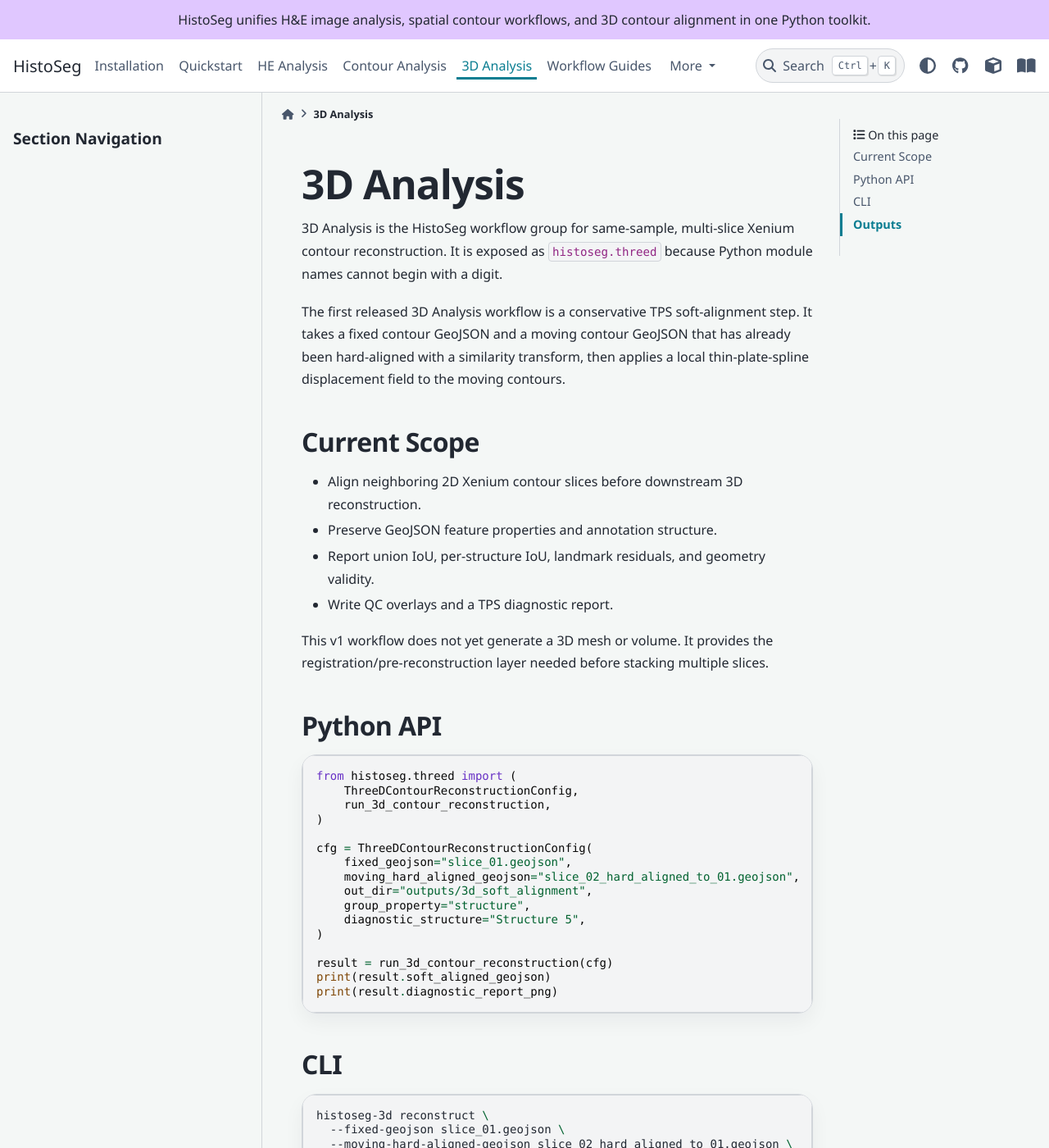
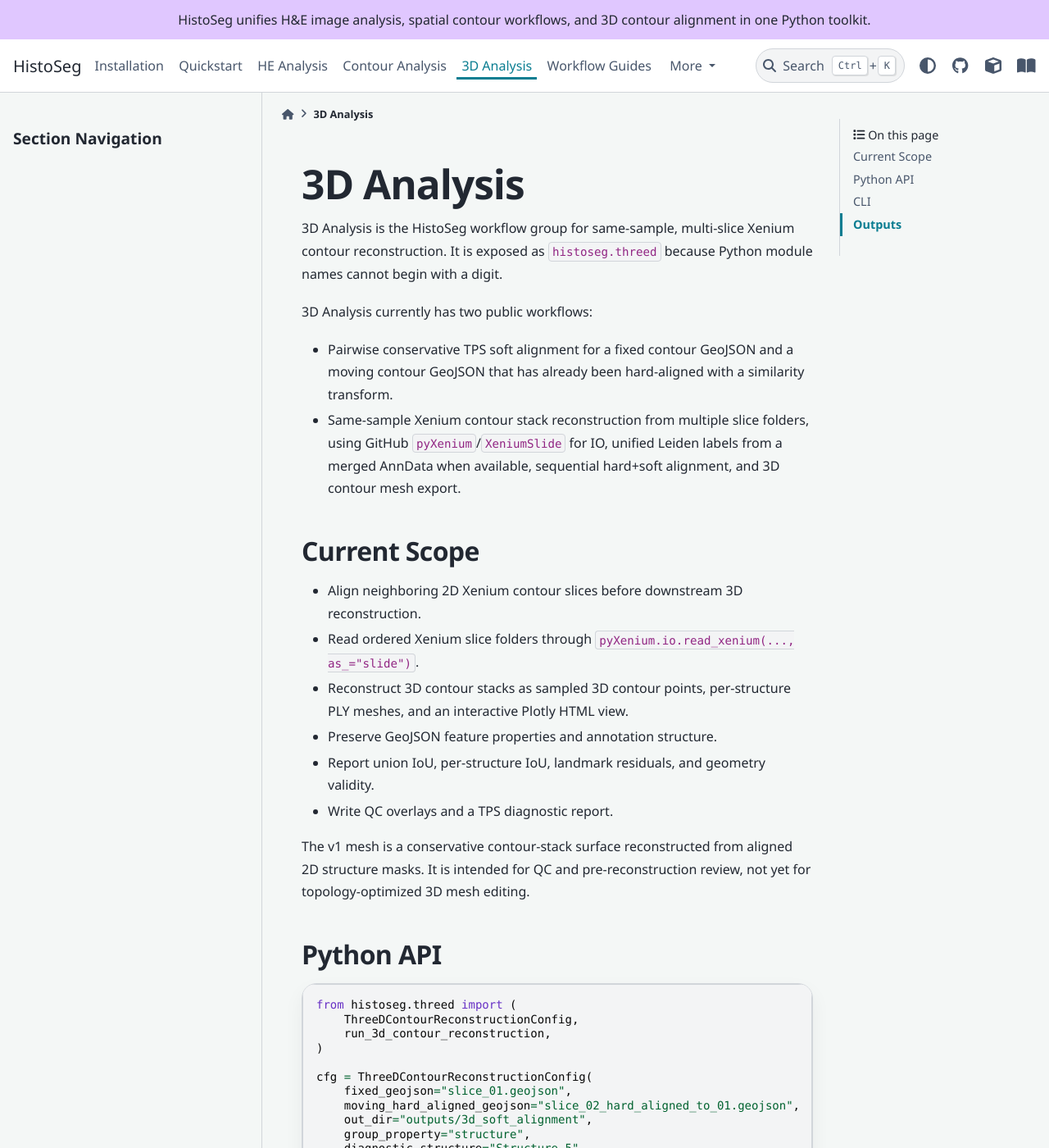
Before and after one commit to hutaobo/HistoSeg, a Sphinx documentation site: the page built from docs/3d_analysis.md, in a window 1280 px wide and 1400 px high. Shown: the whole window at 82% size. Built offline with Sphinx 7.4.7 and the PyData theme 0.15.4, drawn with Linux system fonts in a browser that asks for light colours; pages that are not in the unit, such as notebooks, are missing from menus; some of the changed text lies outside the part shown.

Commit message:
Add pyXenium 3D contour stack reconstruction

````diff
--- a/docs/3d_analysis.md
+++ b/docs/3d_analysis.md
@@ -4,22 +4,32 @@
 contour reconstruction. It is exposed as `histoseg.threed` because Python
 module names cannot begin with a digit.
 
-The first released 3D Analysis workflow is a conservative TPS soft-alignment
-step. It takes a fixed contour GeoJSON and a moving contour GeoJSON that has
-already been hard-aligned with a similarity transform, then applies a local
-thin-plate-spline displacement field to the moving contours.
+3D Analysis currently has two public workflows:
+
+- Pairwise conservative TPS soft alignment for a fixed contour GeoJSON and a
+  moving contour GeoJSON that has already been hard-aligned with a similarity
+  transform.
+- Same-sample Xenium contour stack reconstruction from multiple slice folders,
+  using GitHub `pyXenium`/`XeniumSlide` for IO, unified Leiden labels from a
+  merged AnnData when available, sequential hard+soft alignment, and 3D
+  contour mesh export.
 
 ## Current Scope
 
 - Align neighboring 2D Xenium contour slices before downstream 3D
   reconstruction.
+- Read ordered Xenium slice folders through `pyXenium.io.read_xenium(...,
+  as_="slide")`.
+- Reconstruct 3D contour stacks as sampled 3D contour points, per-structure PLY
+  meshes, and an interactive Plotly HTML view.
 - Preserve GeoJSON feature properties and annotation structure.
 - Report union IoU, per-structure IoU, landmark residuals, and geometry
   validity.
 - Write QC overlays and a TPS diagnostic report.
 
-This v1 workflow does not yet generate a 3D mesh or volume. It provides the
-registration/pre-reconstruction layer needed before stacking multiple slices.
+The v1 mesh is a conservative contour-stack surface reconstructed from aligned
+2D structure masks. It is intended for QC and pre-reconstruction review, not yet
+for topology-optimized 3D mesh editing.
 
 ## Python API
 
@@ -42,6 +52,28 @@
 print(result.diagnostic_report_png)
 ```
 
+For a multi-slice stack:
+
+```python
+from histoseg.threed import (
+    ThreeDStackReconstructionConfig,
+    run_3d_stack_reconstruction,
+)
+
+cfg = ThreeDStackReconstructionConfig(
+    xenium_root="polyp",
+    segmentation_strategy="polyp/contour for alignment/segmentationstrategy.txt",
+    merged_h5ad="polyp/pdc_merge_leiden/polyp_32samples_processed_leiden.h5ad",
+    merged_cluster_column="leiden_1_0",
+    out_dir="outputs/polyp_3d_reconstruction",
+    z_spacing_um=5.0,
+)
+
+result = run_3d_stack_reconstruction(cfg)
+print(result.visualization_html)
+print(result.mesh_dir)
+```
+
 ## CLI
 
 ```bash
@@ -56,6 +88,19 @@
 The CLI performs only the soft TPS step. The moving sample should already be
 hard-aligned to the fixed sample.
 
+For a same-sample stack:
+
+```bash
+histoseg-3d reconstruct-stack \
+  --xenium-root polyp \
+  --segmentation-strategy "polyp/contour for alignment/segmentationstrategy.txt" \
+  --merged-h5ad "polyp/pdc_merge_leiden/polyp_32samples_processed_leiden.h5ad" \
+  --merged-cluster-column leiden_1_0 \
+  --out-dir outputs/polyp_3d_reconstruction \
+  --z-spacing-um 5 \
+  --no-alignment-preview
+```
+
 ## Outputs
 
 - `soft_aligned_contours.geojson`
@@ -68,5 +113,17 @@
 - `soft_tps_landmarks_qc.png`
 - `soft_tps_diagnostic_report.png`
 
+Multi-slice reconstruction writes:
+
+- `xenium_slice_manifest.csv`
+- `aligned_slice_manifest.csv`
+- `pairwise_alignment_metrics.csv`
+- `aligned_contour_3d_points.csv`
+- `histoseg_3d_contour_stack.html`
+- `meshes/Structure_*.ply`
+- `meshes/mesh_manifest.csv`
+
 See the [3D contour soft alignment tutorial](tutorials/3d_soft_alignment)
 for a complete polyp contour example with bundled data and rendered QC figures.
+See the [3D contour stack reconstruction tutorial](tutorials/3d_stack_reconstruction)
+for the 32-slice pyXenium/Leiden stack workflow.
--- a/docs/api/threed.rst
+++ b/docs/api/threed.rst
@@ -1,9 +1,9 @@
 3D Analysis API
 ===============
 
-Reference for ``histoseg.threed`` 3D Analysis workflows. The current public
-runner performs conservative TPS soft alignment for a hard-aligned pair of
-Xenium contour GeoJSON slices.
+Reference for ``histoseg.threed`` 3D Analysis workflows. The public runners
+cover pairwise conservative TPS soft alignment and pyXenium-backed multi-slice
+Xenium contour stack reconstruction.
 
 .. automodule:: histoseg.threed
    :members:
--- a/pyproject.toml
+++ b/pyproject.toml
@@ -33,6 +33,9 @@
     "opencv-python-headless",
     "rasterio",
 ]
+threed = [
+    "pyXenium @ git+https://github.com/hutaobo/pyXenium.git",
+]
 
 [project.scripts]
 histoseg-gui = "histoseg.gui.gui_app:main"
--- a/requirements.txt
+++ b/requirements.txt
@@ -12,6 +12,7 @@
 openai>=1.0.0
 seaborn
 scanpy
+pyXenium @ git+https://github.com/hutaobo/pyXenium.git
 setuptools
 xsdata-pydantic
 myst-parser
````
Also changed, not shown: README.md (+23 -2 lines), docs/tutorials/3d_stack_reconstruction.md (added, +115 -0 lines), docs/tutorials/index.md (+9 -0 lines), 5 other files.
